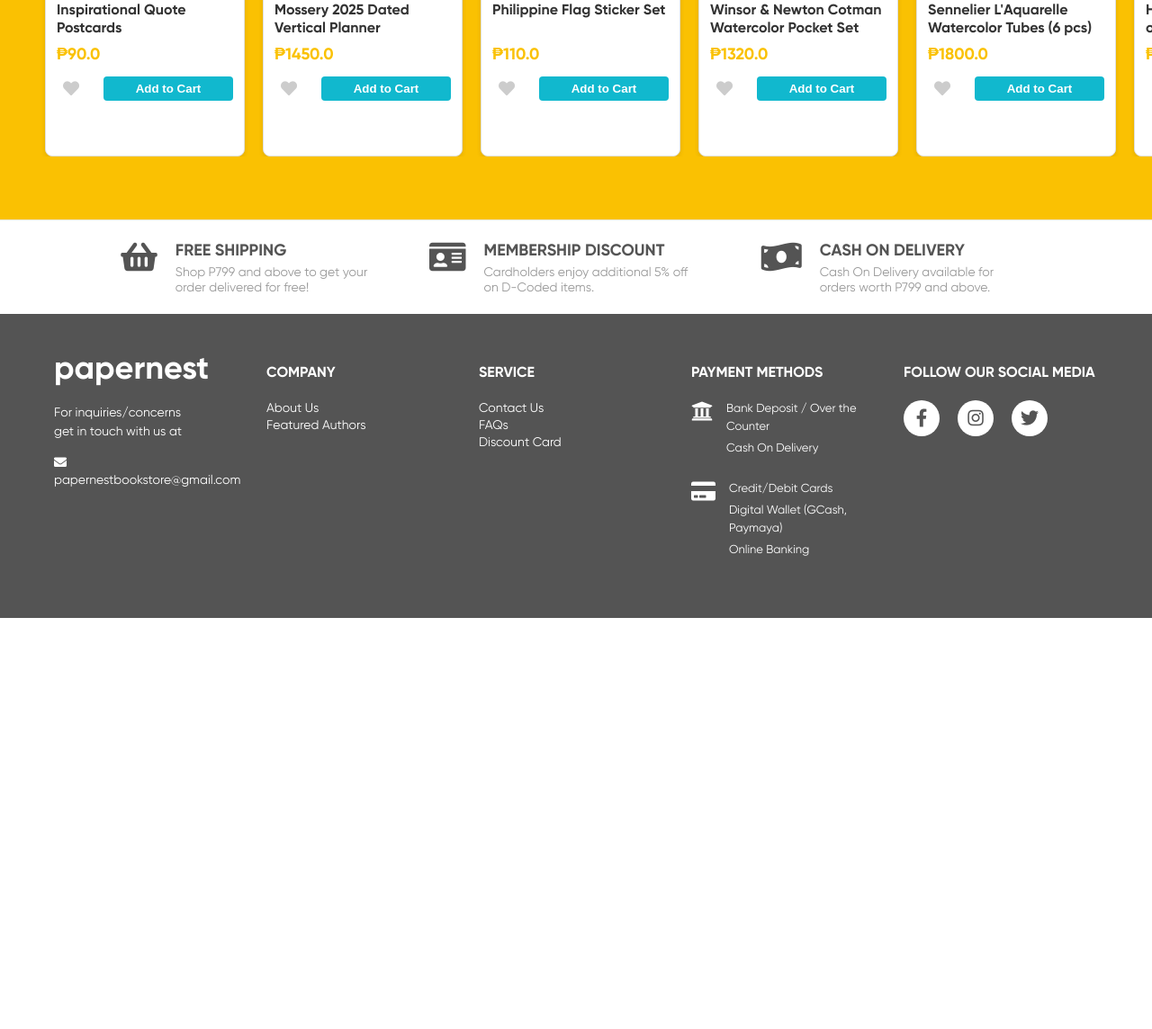
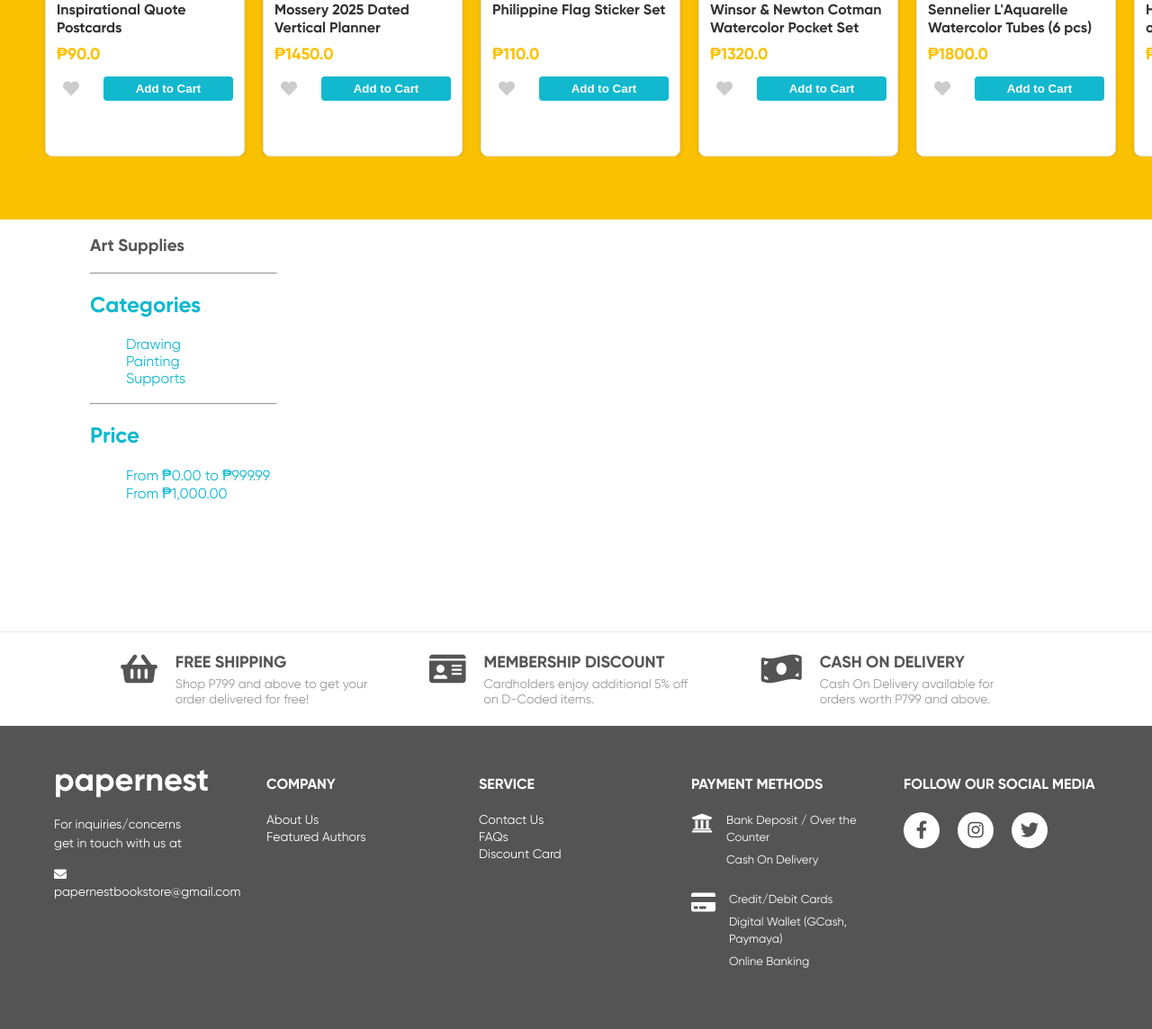
Before and after one commit to abigailcbarrion/Papernest, a Flask app: page /non_books in a window 1280 px wide. Shown: the part 984-2128 px from the top of the page at 90% size. Before the commit the page ends 1671 px from the top, so only its background shows below. Run offline with Flask 3, Linux system fonts and the light colour scheme.

Commit message:
merge from main

```diff
--- /dev/null
+++ b/static/css/nonbooks_products.css
@@ -0,0 +1,131 @@
+/* Products Section  for carousel*/
+.product-showcase {
+    display: grid;
+    grid-template-columns: repeat(4, 1fr); /* 4 columns */
+    gap: 10px;
+    padding: 10px 0 2px; /* Reduced side padding */
+    margin-top: 20px;
+}
+.product-card {
+    min-width: 210px;
+    flex: 0 0 210px; /* Fixed width, no grow, no shrink */
+    height: 450px;
+    border: 1px solid #e0e0e0;
+    border-radius: 8px;
+    overflow: hidden;
+    background-color: #fff;
+    box-shadow: 0 2px 5px rgba(0,0,0,0.1);
+    transition: transform 0.3s, box-shadow 0.3s;
+    position: relative;
+}
+.product-card:hover {
+    transform: translateY(-5px);
+    box-shadow: 0 5px 15px rgba(0,0,0,0.1);
+}
+.product-image-container {
+    height: 250px;  /* Increased from 250px */
+    width: 100%;
+    background-color: #f5f5f5;
+    display: flex;
+    align-items: center;
+    justify-content: center;
+    border-bottom: 1px solid #f0f0f0;
+}
+.product-image {
+    height: 100%;
+    width: 100%;
+    object-fit: cover;
+}
+.product-info {
+    padding: 12px; /* Reduced from 20px */
+}
+.product-title {
+    font-size: 16px;
+    font-weight: 600;
+    margin-bottom: 6px; /* Reduced from 10px */
+    color: #333;
+    display: -webkit-box;
+    -webkit-line-clamp: 2;
+    -webkit-box-orient: vertical;
+    overflow: hidden;
+    height: 42px; /* Reduced from 48px */
+}
+.product-author {
+    font-size: 14px;
+    color: #666;
+    margin-bottom: 8px; /* Reduced from 15px */
+    height: 20px;
+    overflow: hidden;
+    text-overflow: ellipsis;
+    white-space: nowrap;
+}
+.product-price {
+    font-size: 18px;
+    font-weight: 700;
+    color: #FAC102;
+    margin-bottom: 10px; /* Reduced from 20px */
+}
+.btn-add-cart {
+    background-color: #11B8CE;
+    color: white;
+    border: none;
+    padding: 6px 12px; /* Reduced from 8px 15px */
+    border-radius: 4px;
+    cursor: pointer;
+    font-weight: 600;
+    transition: background-color 0.3s;
+    flex-grow: 1;
+}
+.btn-add-cart:hover {
+    background-color: #ED1D7F;
+}
+.product-buttons {
+    display: flex;
+    align-items: center;
+    gap: 10px;
+    margin-top: 8px; /* Reduced from 15px */
+}
+.btn-wishlist {
+    background-color: transparent;
+    color: #ccc; /* Light gray by default */
+    border: none;
+    padding: 8px;
+    margin: 0;
+    outline: none;
+    box-shadow: none;
+    cursor: pointer;
+    transition: color 0.3s;
+    font-size: 18px;
+    display: inline-flex;
+    align-items: center;
+    justify-content: center;
+    width: 32px; /* Reduced from 36px */
+    height: 32px; /* Reduced from 36px */
+    border-radius: 50%;
+}
+.btn-wishlist:hover, .btn-wishlist:focus, .btn-wishlist.active {
+    color: #ED1D7F; /* Pink color on hover/active */
+    background-color: rgba(237, 29, 127, 0.1); /* Light background on hover */
+}
+.btn-wishlist:focus {
+    outline: 0;
+}
+.btn-wishlist.active {
+    color: #ED1D7F; /* Pink for active state */
+}
+.btn-wishlist.active i {
+    animation: heartBeat 0.3s;
+}
+@keyframes heartBeat {
+    0% { transform: scale(1); }
+    50% { transform: scale(1.3); }
+    100% { transform: scale(1); }
+}
+/* Optional: Add this if you want to guarantee 5 cards are shown */
+@media (min-width: 1200px) {
+    .product-carousel-container {
+        max-width: 1200px;
+        margin-left: auto;
+        margin-right: auto;
+    }
+}
--- a/templates/non_books.html
+++ b/templates/non_books.html
@@ -5,8 +5,29 @@
     <link rel="stylesheet" href="{{ url_for('static', filename='css/style.css') }}">
     <link rel="stylesheet" href="{{ url_for('static', filename='css/trending.css') }}">
     <link rel="stylesheet" href="{{ url_for('static', filename='css/product_carousel.css') }}">
+    <link rel="stylesheet" href="{{ url_for('static', filename='css/nonbooks_products.css') }}">
     <!-- Add Font Awesome for icons -->
     <link rel="stylesheet" href="https://cdnjs.cloudflare.com/ajax/libs/font-awesome/6.4.0/css/all.min.css">
+    <style>
+      .products{
+        display: grid;
+        grid-template-columns: repeat(5, 1fr);
+        grid-template-rows: repeat(5, 1fr);
+        gap: 10px;
+        max-width: 1200px;
+        margin: 0 auto;
+        margin-bottom: 40px;
+      }
+      .sidebar-div{
+        grid-row: span 4 / span 4;
+        margin-left: 0px;
+      }
+      .products-div{
+        grid-column: span 4 / span 4;
+        grid-row: span 5/ span 5;
+        margin-right: 0px;
+      }
+    </style>
 </head>
 <body>
     <div class="page-wrapper">
@@ -18,7 +39,6 @@
     <div class="breadcrumb">
         <a href="/">Home</a> / <span>Non-Books</span>
     </div>
-
       <!-- Main Content -->
       <h2 class="category-heading">SHOP BY CATEGORY</h2>
       <div class="categories-grid">
@@ -37,6 +57,55 @@
         </div>
             {% include 'components/product_carousel.html'%}
       </div>
+
+      <!-- Products Section(nonbooks) -->
+      <div class="products">
+        <div class="sidebar-div">
+            <div class="products-sidebar-container">
+                <h3 class="sidebar-title">Art Supplies</h3>
+                <hr>
+                <div class="sidebar-section">
+                    <h2 class="sidebar-category">Categories</h2>
+                    <ul class="sidebar-sub-info">
+                        <a href="drawing">Drawing</a><br>
+                        <a href="painting">Painting</a><br>
+                        <a href="supports">Supports</a><br>
+                    </ul>
+                </div>
+                <hr>
+                <div class="sidebar-section">
+                    <h2 class="sidebar-price">Price</h2>
+                    <ul class="sidebar-sub-info">
+                        <a href="#">From ₱0.00 to ₱999.99</a><br>
+                        <a href="#">From ₱1,000.00</a>
+                    </ul>
+                </div>
+            </div>
+        </div>
+        <div class="products-div">
+            <div class="products-container">
+                <div class="product-showcase" id="bookShowcase">
+                    {% for book in popular_books %}
+                    <div class="product-card">
+                        <div class="product-image-container">
+                            <img src="{{ url_for('static', filename='images/placeholder.jpg') }}" alt="{{ book.title }}" class="product-image">
+                        </div>
+                        <div class="product-info">
+                            <h3 class="product-title">{{ book.title }}</h3>
+                            <p class="product-author">by {{ book.author }}</p>
+                            <div class="product-price">${{ book.price }}</div>
+                            <div class="product-buttons">
+                                <button class="btn-wishlist" title="Add to Wishlist"><i class="fas fa-heart"></i></button>
+                                <button class="btn-add-cart">Add to Cart</button>
+                        </div>
+                        </div>
+                    </div>
+                    {% endfor %}
+                </div>
+            </div>
+        </div>
+    </div>
+
       </div>
     </div>
   </div>
@@ -45,5 +114,4 @@
     </footer>
             <script src="{{ url_for('static', filename='js/product_carousel.js') }}"></script>
   </body>
-
 </html>
```
Also changed, not shown: static/images/Nonbooks_Images/sticker_images/1280.jpg (added), static/images/Nonbooks_Images/sticker_images/1280_Front.jpg (added), static/images/Nonbooks_Images/sticker_images/1281_Front.jpg (added), static/images/Nonbooks_Images/sticker_images/1282_Front.jpg (added), static/images/Nonbooks_Images/sticker_images/1283_Front.jpg (added), static/images/Nonbooks_Images/sticker_images/1284_Front.jpg (added), static/images/Nonbooks_Images/sticker_images/1285_Front.jpg (added), static/images/Nonbooks_Images/sticker_images/1286_Front.jpg (added), static/images/Nonbooks_Images/sticker_images/1287_Front.jpg (added), static/images/Nonbooks_Images/sticker_images/1288_Front.jpg (added), static/images/Nonbooks_Images/sticker_images/1289_Front.jpg (added), 1 other file.
